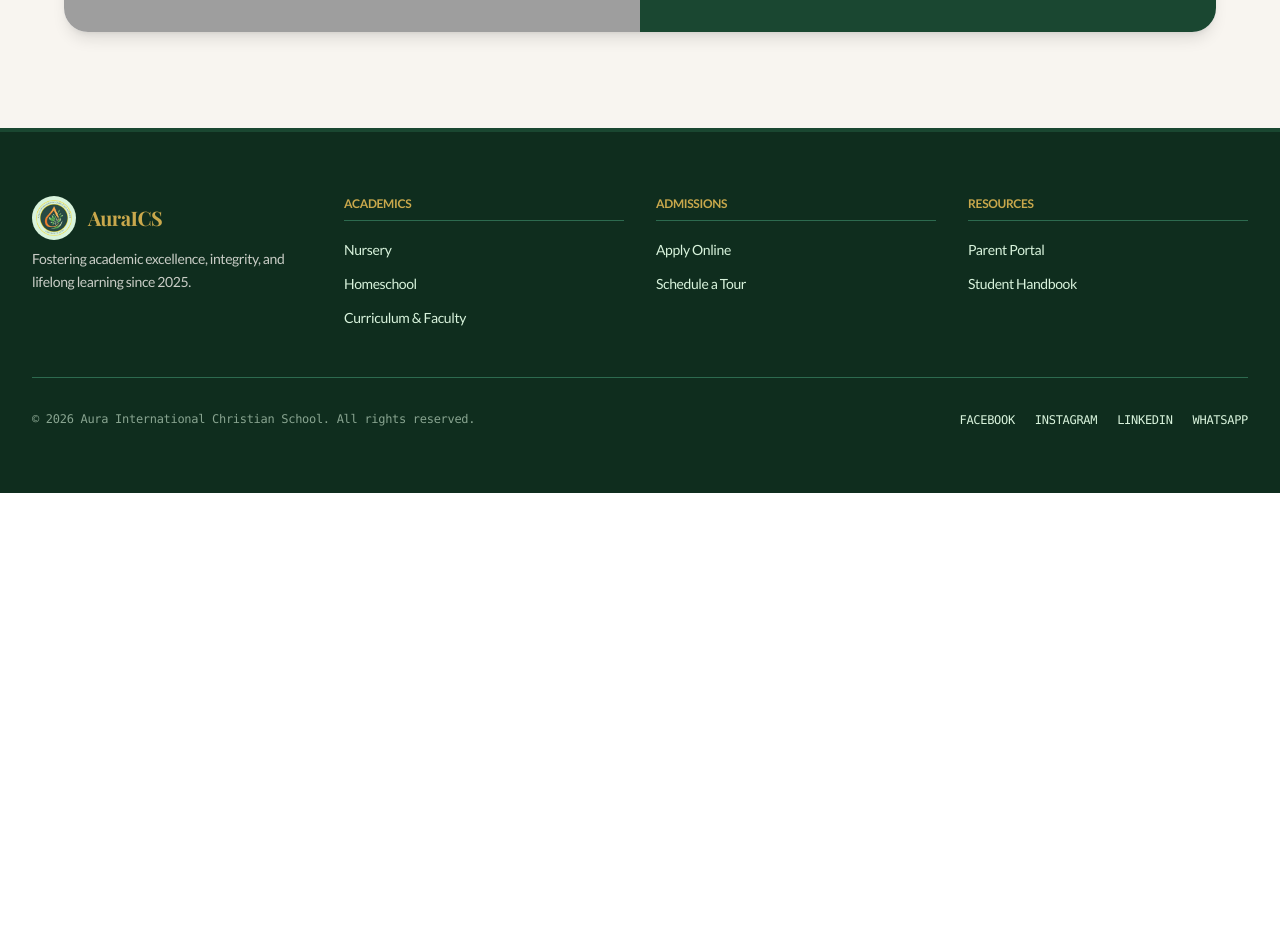
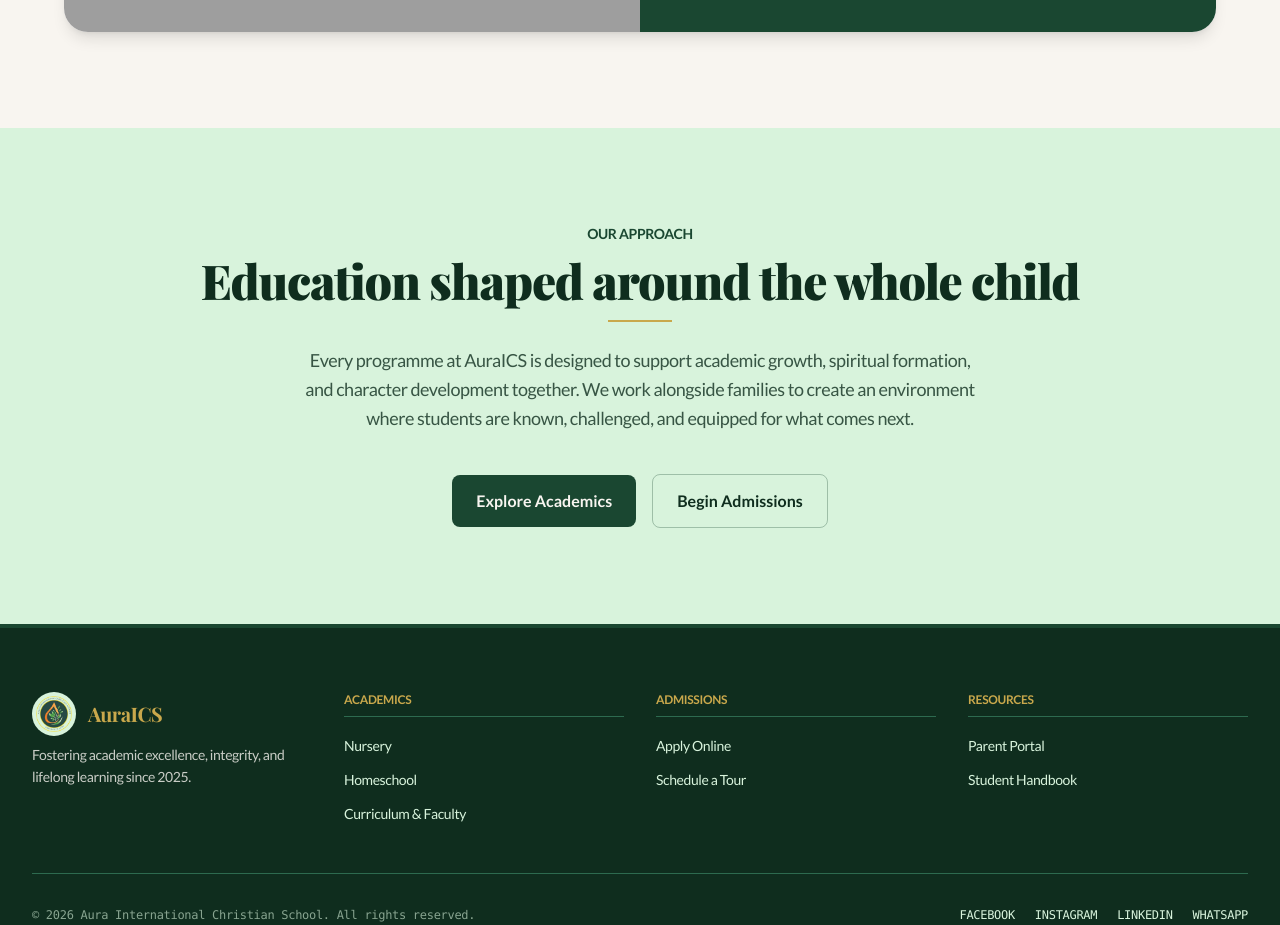
Before and after one commit to Reellz/AuraICS, a Next.js app: page / in a window 1280 px wide. Shown: the part 3520-4445 px from the top of the page. Before the commit the page ends 4013 px from the top, so only its background shows below. Built offline with nearby package versions, Linux system fonts and the light colour scheme; grey boxes are pictures that could not be loaded; a web font is replaced by a local one.

Commit message:
Complete Homepage.

```diff
--- a/app/(public)/page.tsx
+++ b/app/(public)/page.tsx
@@ -105,6 +105,39 @@ export default function Page() {
           </div>
         </div>
       </section>
+      <section className="bg-brand-green-100 px-4 py-16 sm:px-6 sm:py-20 lg:px-8 lg:py-24">
+      <div className="mx-auto max-w-4xl text-center">
+        <p className="ui-label text-sm text-brand-primary">Our Approach</p>
+
+        <h2 className="font-brand-header mt-3 text-3xl text-brand-green-900 sm:text-4xl lg:text-5xl">
+          Education shaped around the whole child
+        </h2>
+
+        <div className="mx-auto mt-4 h-0.5 w-16 bg-brand-gold" />
+
+        <p className="body-text mx-auto mt-6 max-w-2xl text-base leading-relaxed text-brand-green-900/80 sm:text-lg">
+          Every programme at AuraICS is designed to support academic growth,
+          spiritual formation, and character development together. We work
+          alongside families to create an environment where students are known,
+          challenged, and equipped for what comes next.
+        </p>
+
+        <div className="mt-10 flex flex-wrap items-center justify-center gap-4">
+          <Link
+            href="/academics"
+            className="inline-flex items-center rounded-lg bg-brand-primary px-6 py-3.5 font-lato text-base font-bold text-brand-cream transition hover:bg-brand-green-900 focus-visible:outline-none focus-visible:ring-2 focus-visible:ring-brand-primary/40"
+          >
+            Explore Academics
+          </Link>
+          <Link
+            href="/admissions"
+            className="inline-flex items-center rounded-lg border border-brand-primary/30 px-6 py-3.5 font-lato text-base font-bold text-brand-green-900 transition hover:border-brand-primary hover:bg-brand-green-100 focus-visible:outline-none focus-visible:ring-2 focus-visible:ring-brand-primary/40"
+          >
+            Begin Admissions
+          </Link>
+        </div>
+      </div>
+    </section>
     </main>
   );
 }
```
